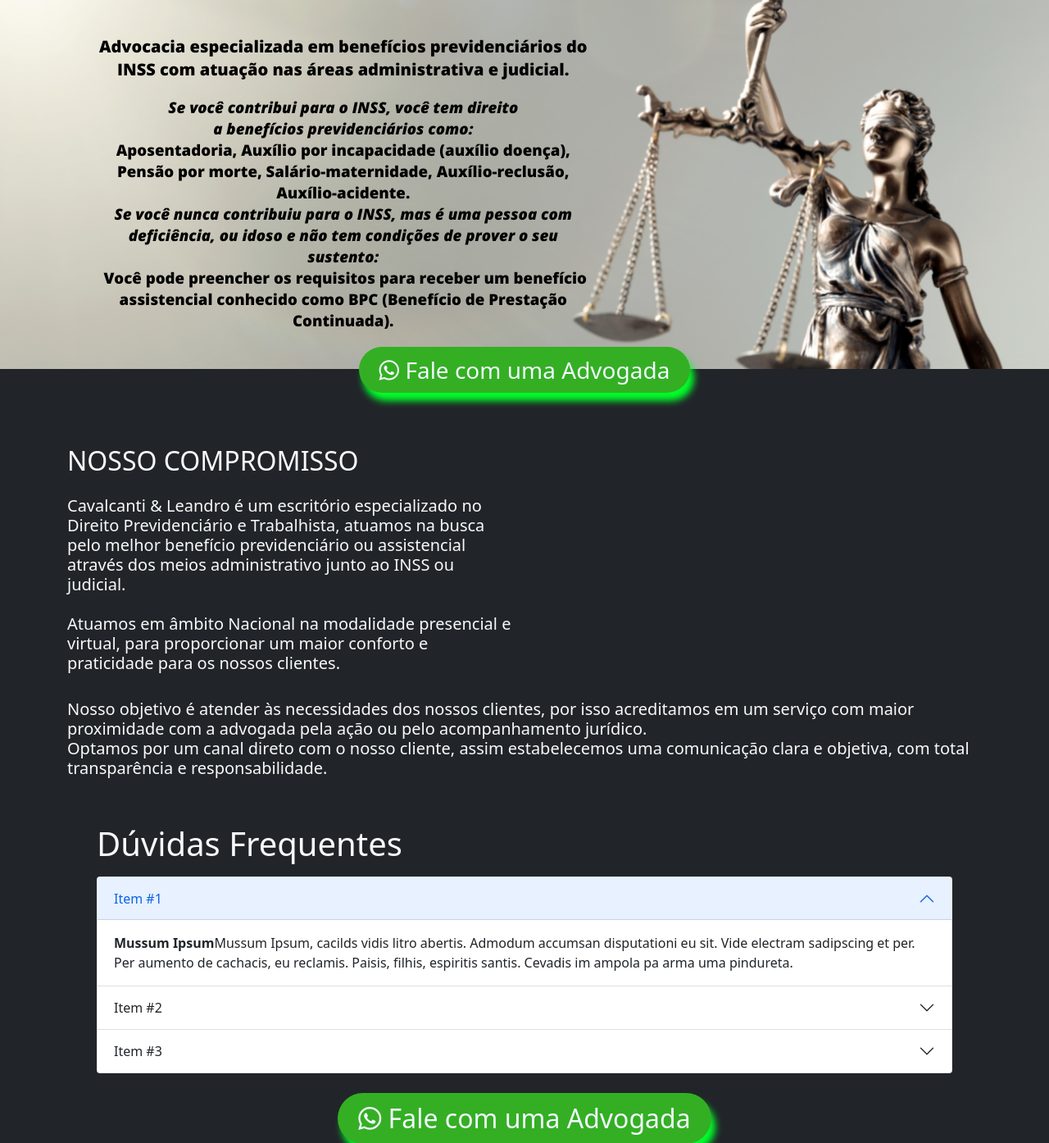
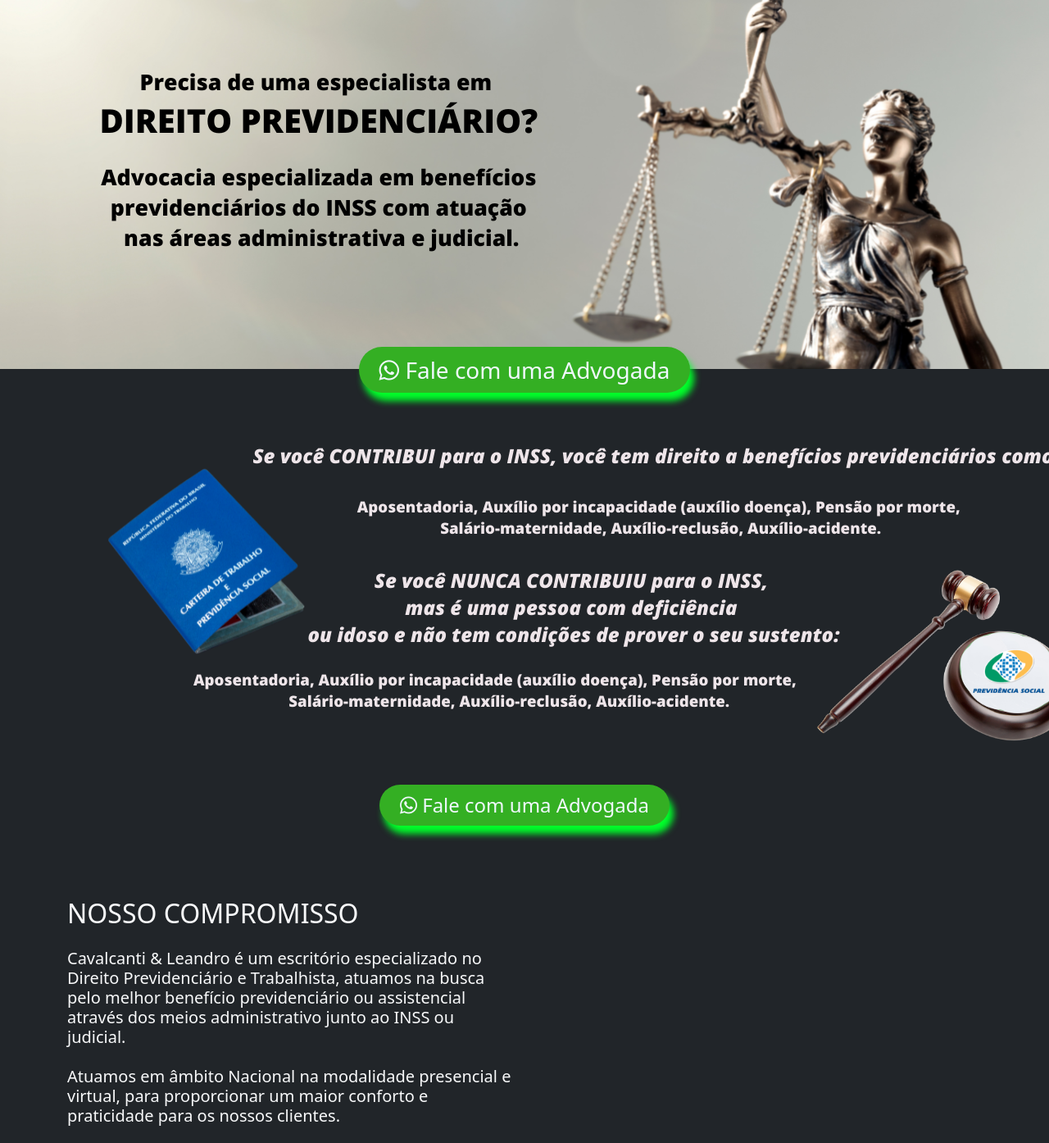
Before and after one commit to SemiramisCavalcanti/PJ0302SiteDev, a PHP site: page / in a window 1280 px wide; the page is wider, and only the part inside the window is pictured. Shown: the top 1394 px of that part at 82% size. Run offline with PHP 8.4, Linux system fonts and the light colour scheme; some libraries are stand-ins or nearby versions.

Commit message:
alterações na inicial do site

```diff
--- a/paginas/topicos/inicial.php
+++ b/paginas/topicos/inicial.php
@@ -4,13 +4,19 @@
         <h4> Mussum Ipsum, cacilds vidis litro abertis. Admodum accumsan disputationi eu sit. Vide electram sadipscing
             et per. Per aumento de cachacis, eu reclamis. Paisis, filhis, espiritis santis. Cevadis im ampola pa arma
             uma pindureta.</h4>
-    </div> -->
-</div>
+    </div>
+</div> -->
 <div class="col-md text-center mb-0">
-    <img src="img/justica.png" alt="">
+    <img src="img/teste.png" alt="">
 </div>
 <div class="container text-center falecom">
     <a href="https://wa.me/message/AQSI3RMOO6DVL1" class="decoration-none"> <button class="btn btn-whatsapp rounded-pill px-4 mt-4 fs-3 align-self-center"><i class="fab fa-whatsapp"></i> Fale com uma Advogada</button></a>
+</div>
+<div class="col-md text-center mb-0">
+    <img src="img/teste2.png" alt="">
+</div>
+<div class="container text-center falecom w-50 mt-1">
+    <a href="https://wa.me/message/AQSI3RMOO6DVL1" class="decoration-none"> <button class="btn btn-whatsapp rounded-pill px-4 mt-4 fs-4 align-self-center mb-4"><i class="fab fa-whatsapp"></i> Fale com uma Advogada</button></a>
 </div>
 <div class="container text-light">
     <div class="mt-5">
```
Also changed, not shown: img/teste.png (added), img/teste1.png (added), img/teste2.png (added), img/teste3.png (added).
